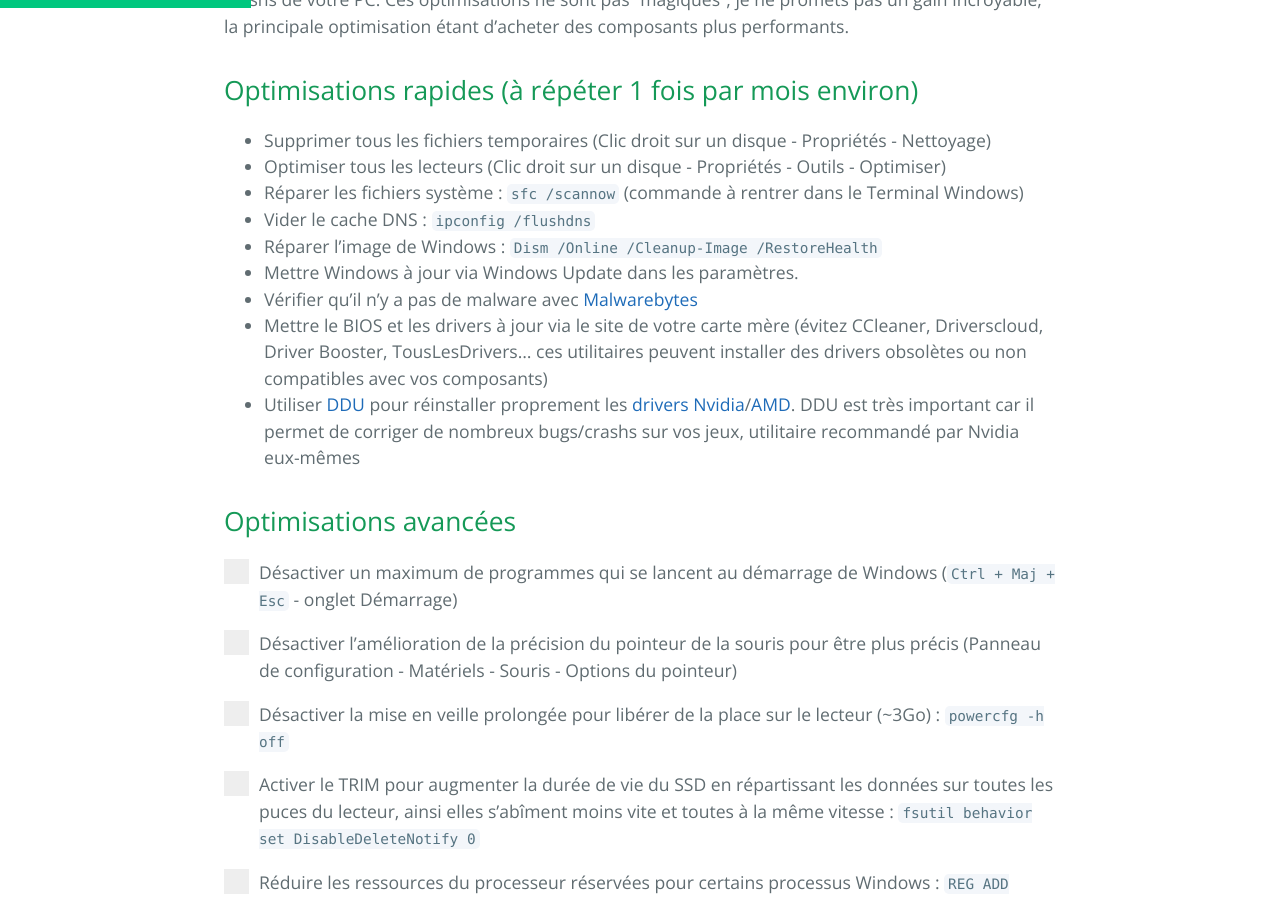
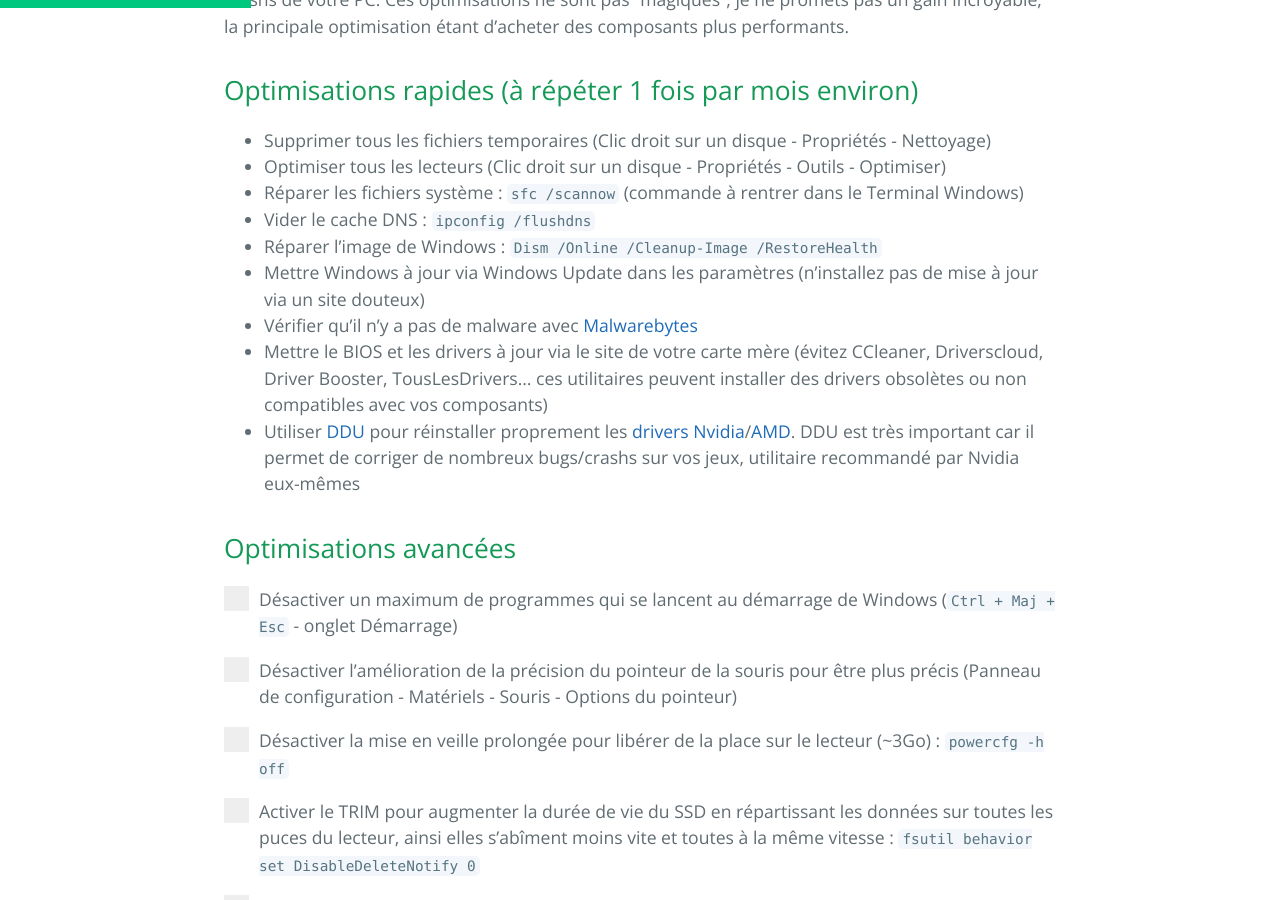
Before and after one commit to PouletEnSlip/pouletenslip.github.io, a Jekyll site: the page built from pages/opti.md, in a window 1280 px wide and 900 px high, scrolled down 578 px. Built offline with Jekyll 4.4.1, drawn with Linux system fonts in a browser that asks for light colours; comment, search, counter and statistics services are not loaded; our own code applies the rules of GitHub Pages for plain Markdown files.

Commit message:
Update opti.md

```diff
--- a/pages/opti.md
+++ b/pages/opti.md
@@ -13,7 +13,7 @@ Voici des optimisations simples et saines pour un PC sous Windows 10/11. Ces man
 * Réparer les fichiers système : `sfc /scannow` (commande à rentrer dans le Terminal Windows)
 * Vider le cache DNS : `ipconfig /flushdns`
 * Réparer l’image de Windows : `Dism /Online /Cleanup-Image /RestoreHealth`
-* Mettre Windows à jour via Windows Update dans les paramètres.
+* Mettre Windows à jour via Windows Update dans les paramètres (n'installez pas de mise à jour via un site douteux)
 * Vérifier qu’il n’y a pas de malware avec [Malwarebytes](https://fr.malwarebytes.com/)
 * Mettre le BIOS et les drivers à jour via le site de votre carte mère (évitez CCleaner, Driverscloud, Driver Booster, TousLesDrivers... ces utilitaires peuvent installer des drivers obsolètes ou non compatibles avec vos composants)
 * Utiliser [DDU](https://www.guru3d.com/files-details/display-driver-uninstaller-download.html) pour réinstaller proprement les [drivers Nvidia](https://www.nvidia.fr/Download/index.aspx?lang=fr)/[AMD](https://www.amd.com/en/support). DDU est très important car il permet de corriger de nombreux bugs/crashs sur vos jeux, utilitaire recommandé par Nvidia eux-mêmes
```
